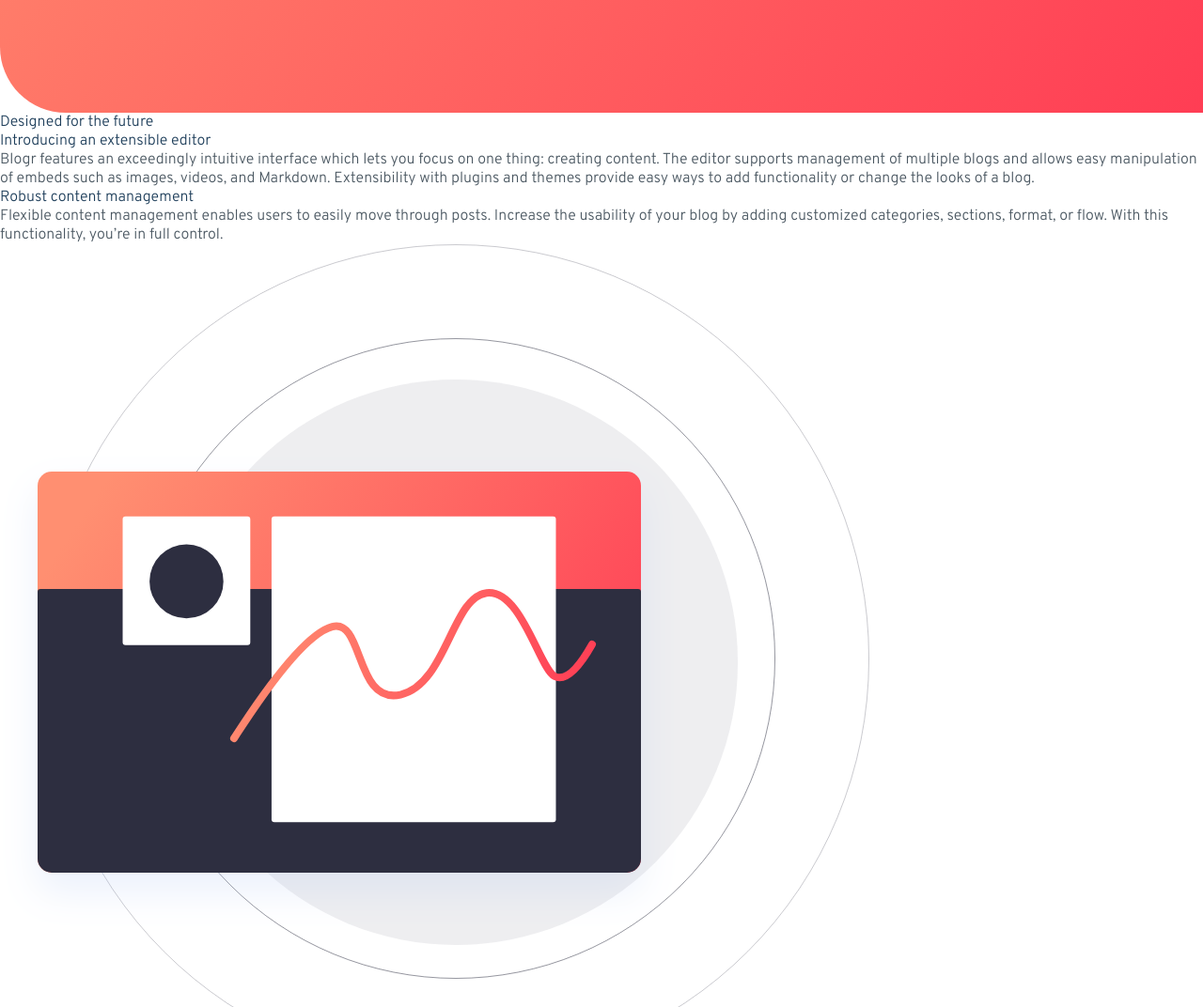
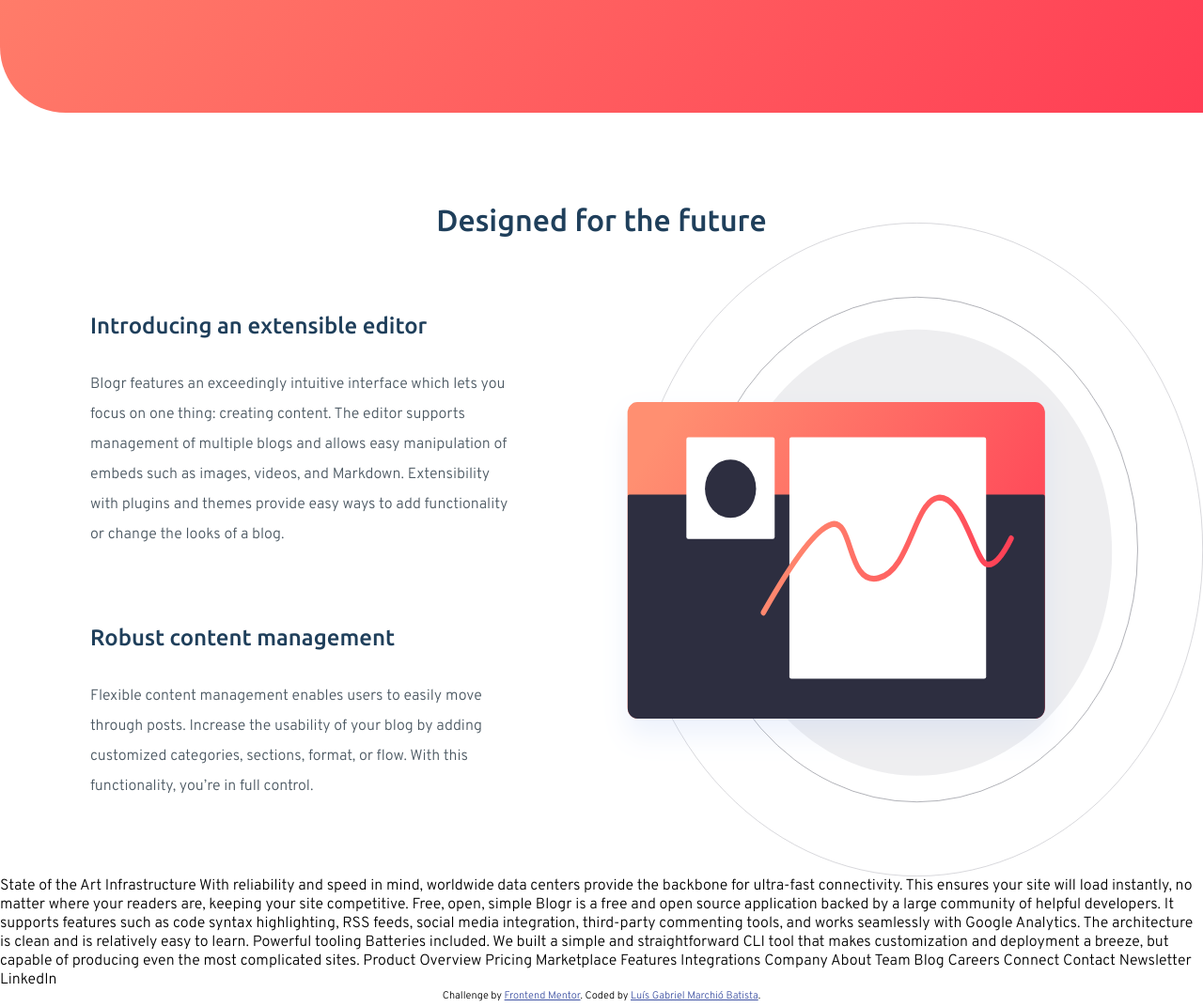
Before and after one commit to LuisMarchio03/landingpage-challenge-frontendmentor-blogr, a plain HTML site: page index.html in a window 1280 px wide. Shown: the part 480-1552 px from the top of the page at 94% size. Drawn offline with Linux system fonts and the light colour scheme.

Commit message:
designed-future

```diff
--- a/index.html
+++ b/index.html
@@ -83,6 +83,7 @@
       <h2>Designed for the future</h2>
 
       <div class="flex">
+        <div>
           <div class="texting">
             <h3>Introducing an extensible editor</h3>
             <p>Blogr features an exceedingly intuitive interface which lets you focus on one thing: creating content.
@@ -96,6 +97,7 @@
             <p>Flexible content management enables users to easily move through posts. Increase the usability of your blog
               by adding customized categories, sections, format, or flow. With this functionality, you’re in full control.
             </p>
+          </div>
         </div>
 
         <img src="./images/illustration-editor-desktop.svg" alt="">
--- a/styles/home.css
+++ b/styles/home.css
@@ -127,3 +127,44 @@ header .welcome {
 
   margin: 0 1rem;
 }
+
+.designed-future {
+  overflow: hidden;
+}
+
+.designed-future h2 {
+  text-align: center;
+
+  color: hsl(208, 49%, 24%);
+  font: 500 2rem Ubuntu, sans-serif;
+  margin-top: 6rem;
+}
+
+.designed-future .flex {
+  display: flex;
+}
+
+.designed-future img {
+  max-width: 100%;
+  width: 40rem;
+  margin-top: -1rem;
+}
+
+.designed-future .texting {
+  margin: 5rem 6rem;
+  width: 70%;
+}
+
+.designed-future .texting h3 {
+  color: hsl(208, 49%, 24%);
+  font: 500 1.5rem Ubuntu, sans-serif;
+
+  margin: 2rem 0;
+}
+
+.designed-future .texting p {
+  line-height: 32px;
+  color: hsl(207, 13%, 34%);
+
+  font-family: Overpass, sans-serif;
+}
```
Lines whose indentation alone changed are shown as unchanged.
